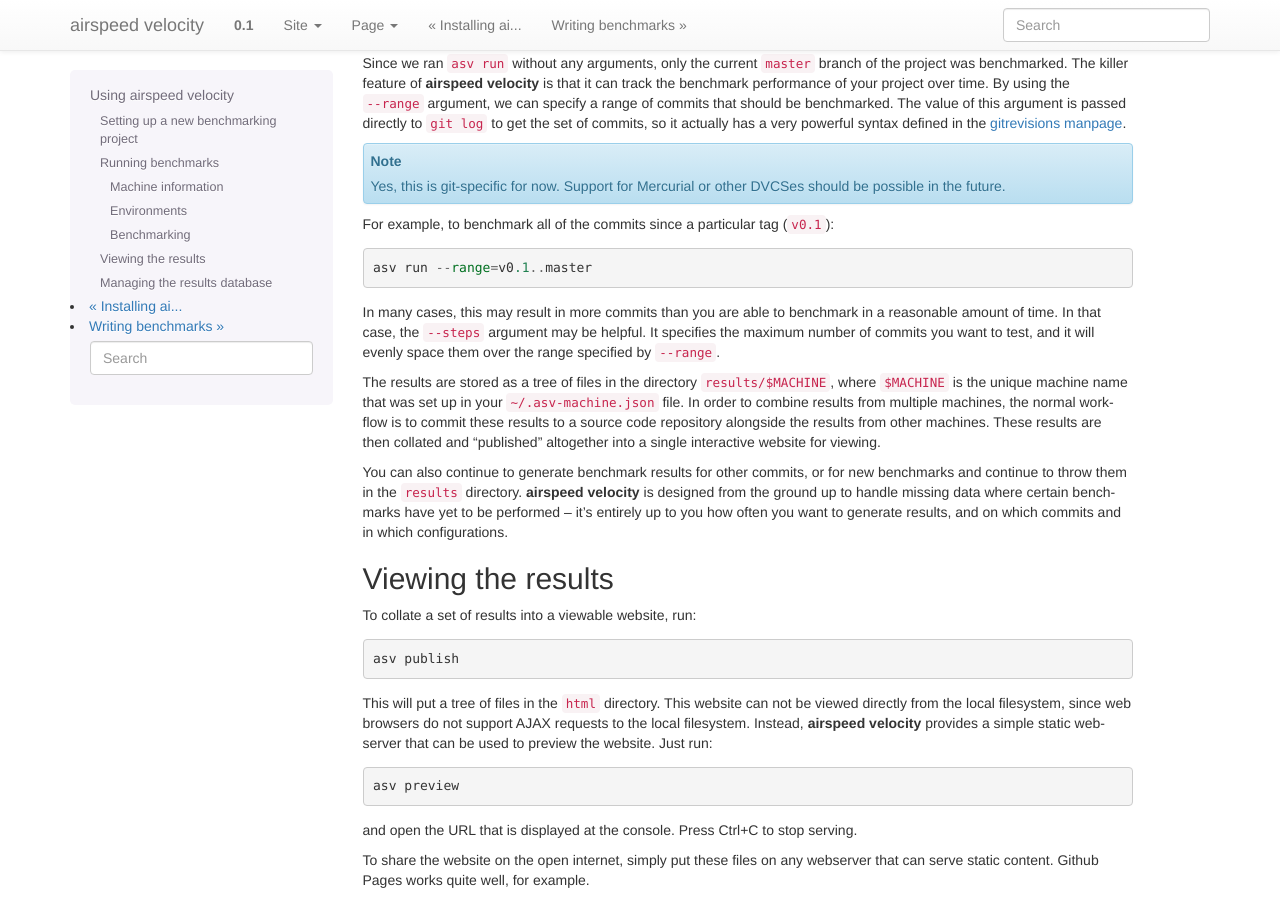
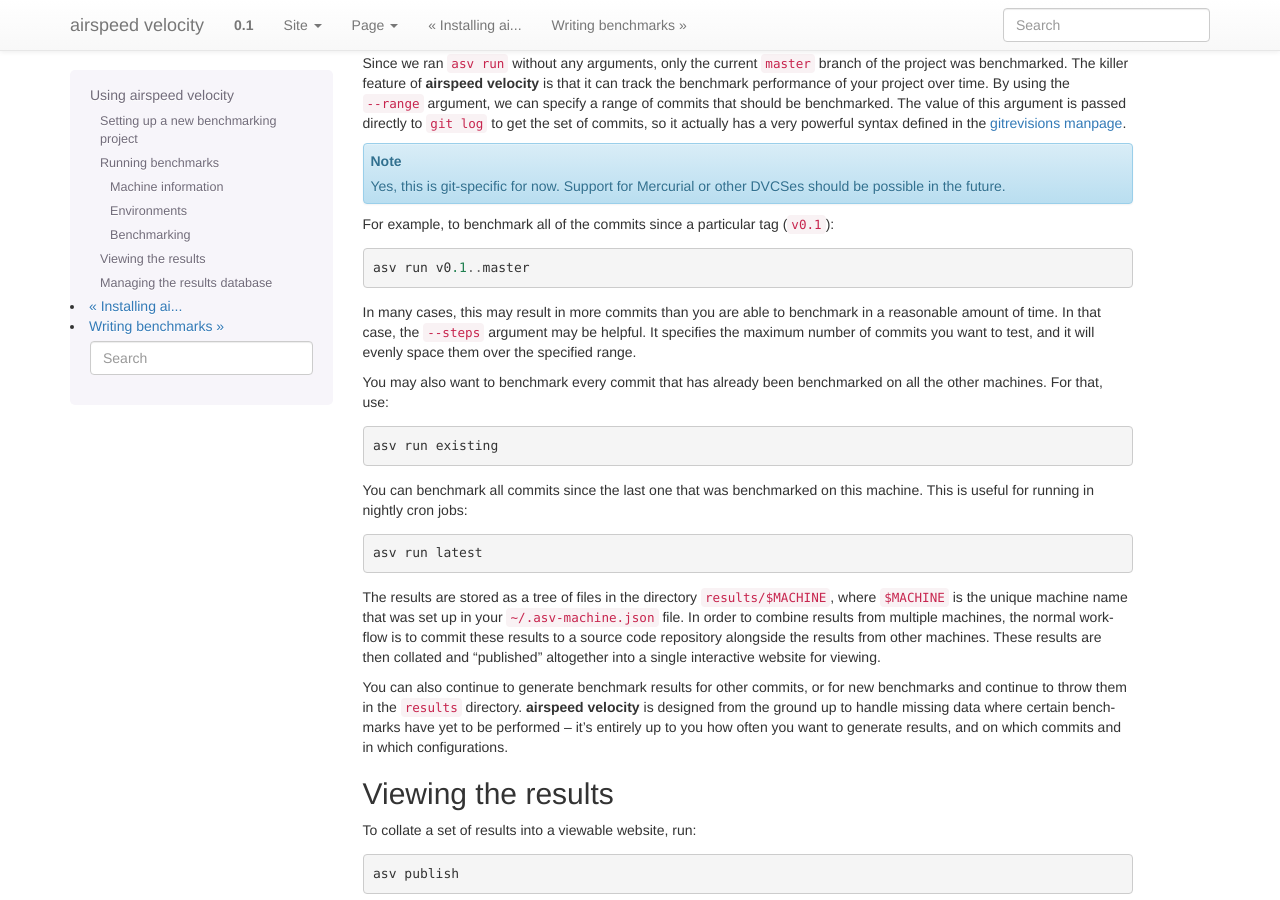
Before and after one commit to airspeed-velocity/asv, a Sphinx documentation site: the page built from docs/source/using.rst, in a window 1280 px wide and 900 px high, scrolled down 2290 px. Built offline with Sphinx 7.4.7, drawn with Linux system fonts in a browser that asks for light colours.

Commit message:
Add a way to use all existing commits

```diff
--- a/docs/source/using.rst
+++ b/docs/source/using.rst
@@ -164,13 +164,23 @@
 For example, to benchmark all of the commits since a particular tag
 (``v0.1``)::
 
-    asv run --range=v0.1..master
+    asv run v0.1..master
 
 In many cases, this may result in more commits than you are able to
 benchmark in a reasonable amount of time.  In that case, the
 ``--steps`` argument may be helpful.  It specifies the maximum number
 of commits you want to test, and it will evenly space them over the
-range specified by ``--range``.
+specified range.
+
+You may also want to benchmark every commit that has already been
+benchmarked on all the other machines.  For that, use::
+
+    asv run existing
+
+You can benchmark all commits since the last one that was benchmarked
+on this machine.  This is useful for running in nightly cron jobs::
+
+    asv run latest
 
 The results are stored as a tree of files in the directory
 ``results/$MACHINE``, where ``$MACHINE`` is the unique machine name
```
Also changed, not shown: 2 other files.
